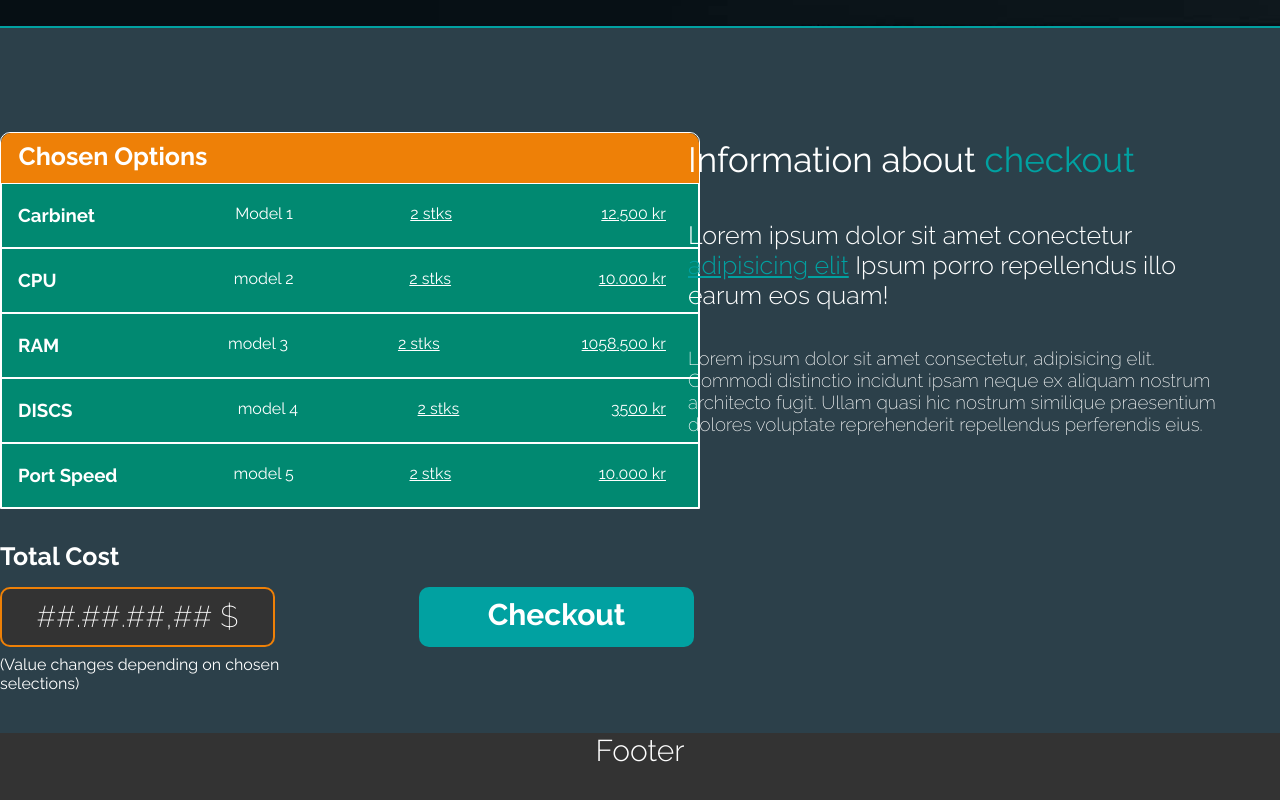
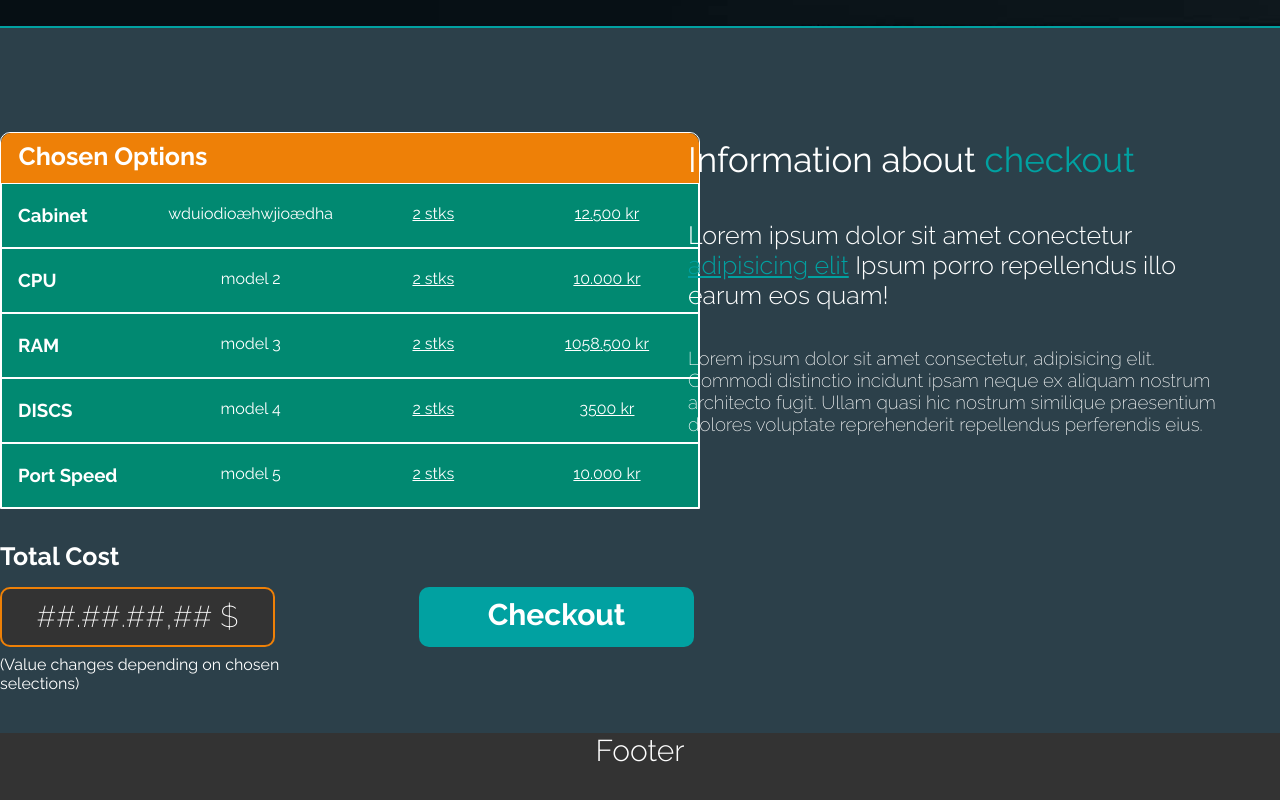
Before and after one commit to jacobdolleris/webdock-bachelor, a Vue app: page / in a window 1280 px wide. Shown: the part 1367-2167 px from the top of the page. Built offline with nearby package versions, Linux system fonts and the light colour scheme; no server answers.

Commit message:
fixed chosen options row boxes

```diff
--- a/src/components/Checkoutboxrow.vue
+++ b/src/components/Checkoutboxrow.vue
@@ -46,7 +46,8 @@ height: 65px;
   }
 
   .model {
-    text-align: left;
+    width: 200px;
+    text-align: center;
 
     p {
       padding-top: 20px;
@@ -54,24 +55,27 @@ height: 65px;
   }
 
   .cost {
-
+    width: 150px;
 
     p {
       text-decoration: underline;
+      text-align: center;
       padding-top: 20px;
       margin-right: 2em;
     }
   }
 
   .number {
-    text-decoration: underline;
+      width: 100px;
+      text-decoration: underline;
+      text-align: center;
       padding-top: 20px;
       margin-right: 2em;
   }
 }
 
-.checkout-box-content-row:last-child {
-  // border-bottom-left-radius: 10px;
-  // border-bottom-right-radius: 10px;
-}
+// .checkout-box-content-row:last-child {
+//   // border-bottom-left-radius: 10px;
+//   // border-bottom-right-radius: 10px;
+// }
 </style>
--- a/src/views/HomeView.vue
+++ b/src/views/HomeView.vue
@@ -115,8 +115,8 @@
 
     <div class="checkout-box-content">
       <Checkoutboxrow
-      title='Carbinet'
-      model='Model 1'
+      title='Cabinet'
+      model='wduiodioæhwjioædha'
       cost='12.500 kr'
       number='2 stks'
       />
```
